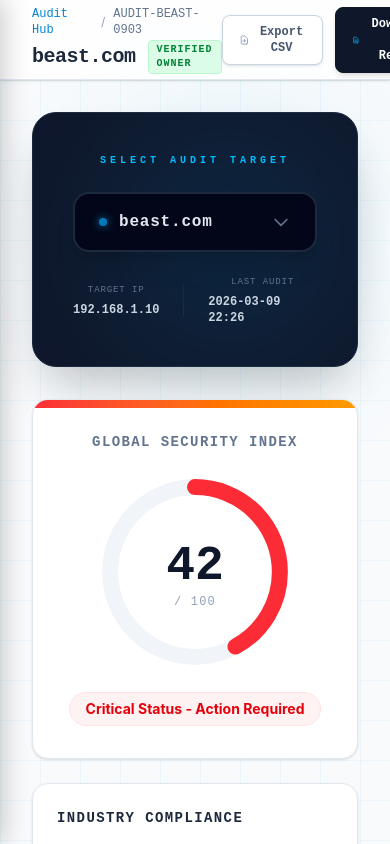
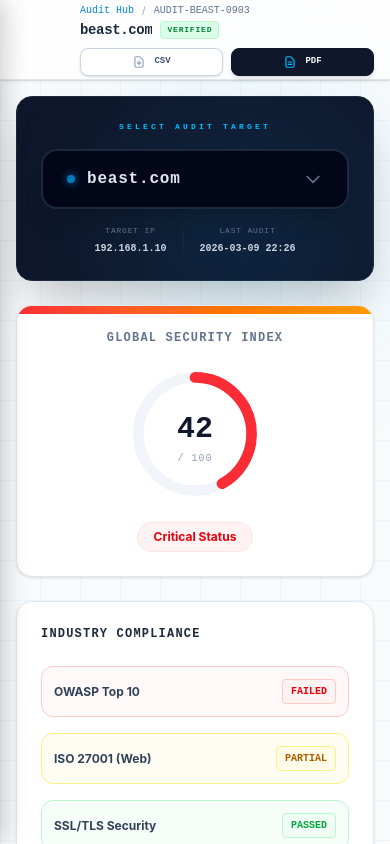
Before and after one commit to Fatradhinata/onyxspire, a Next.js app: page /reports in a window 390 px wide. Built offline with nearby package versions, Linux system fonts and the light colour scheme.

Commit message:
feat: update reports page

```diff
--- a/app/(dashboard)/reports/page.tsx
+++ b/app/(dashboard)/reports/page.tsx
@@ -304,55 +304,55 @@
 
   return (
     <div className="font-inter bg-[#f8fafc] text-slate-800 h-screen overflow-hidden flex selection:bg-sky-500 selection:text-white">
-      <main className="flex-1 flex flex-col h-full relative bg-dashboard-grid z-10 overflow-y-auto pb-20">
+      <main className="flex-1 flex flex-col h-full relative bg-dashboard-grid z-10 overflow-y-auto terminal-scroll pb-20">
 
         {/* ── Header ── */}
-        <header className="h-20 bg-white/80 backdrop-blur-md border-b border-slate-200 px-8 flex items-center justify-between sticky top-0 z-40 shadow-sm flex-shrink-0">
+        <header className="h-20 bg-white/80 backdrop-blur-md border-b border-slate-200 pl-20 pr-4 md:px-8 flex flex-col sm:flex-row items-start sm:items-center justify-center sm:justify-between sticky top-0 z-40 shadow-sm flex-shrink-0 gap-2 sm:gap-0 py-2 sm:py-0">
           <div>
             <div className="flex items-center gap-2 mb-0.5">
-              <span className="text-xs font-mono-custom text-sky-600">Audit Hub</span>
-              <span className="text-xs text-slate-400">/</span>
-              <span className="text-xs font-mono-custom text-slate-500">{data.id}</span>
+              <span className="text-[10px] sm:text-xs font-mono-custom text-sky-600">Audit Hub</span>
+              <span className="text-[10px] sm:text-xs text-slate-400">/</span>
+              <span className="text-[10px] sm:text-xs font-mono-custom text-slate-500 truncate max-w-[100px] sm:max-w-none">{data.id}</span>
             </div>
-            <h2 className="font-mono-custom font-bold text-xl text-slate-800 tracking-tight flex items-center gap-3">
-              {data.domain}
+            <h2 className="font-mono-custom font-bold text-sm sm:text-xl text-slate-800 tracking-tight flex items-center gap-2 sm:gap-3">
+              <span className="truncate max-w-[150px] sm:max-w-none">{data.domain}</span>
               {data.verified && (
-                <span className="bg-green-100 text-green-700 border border-green-200 px-2 py-0.5 rounded text-[10px] uppercase font-bold tracking-widest">
-                  Verified Owner
+                <span className="bg-green-100 text-green-700 border border-green-200 px-1.5 sm:px-2 py-0.5 rounded text-[8px] sm:text-[10px] uppercase font-bold tracking-widest shrink-0">
+                  Verified
                 </span>
               )}
             </h2>
           </div>
 
-          <div className="flex items-center gap-3">
+          <div className="flex items-center gap-2 sm:gap-3 w-full sm:w-auto">
             <button
               onClick={handleExportCSV}
-              className="bg-white hover:bg-slate-50 text-slate-600 border border-slate-300 font-mono-custom font-bold text-xs px-4 py-2 rounded-lg transition-colors flex items-center gap-2 shadow-sm"
+              className="flex-1 sm:flex-none bg-white hover:bg-slate-50 text-slate-600 border border-slate-300 font-mono-custom font-bold text-[9px] sm:text-xs px-3 sm:px-4 py-1.5 sm:py-2 rounded-lg transition-colors flex items-center justify-center gap-2 shadow-sm"
             >
-              <svg className="w-4 h-4 text-slate-400" fill="none" stroke="currentColor" viewBox="0 0 24 24">
+              <svg className="w-3.5 h-3.5 sm:w-4 sm:h-4 text-slate-400" fill="none" stroke="currentColor" viewBox="0 0 24 24">
                 <path strokeLinecap="round" strokeLinejoin="round" strokeWidth={2} d="M12 10v6m0 0l-3-3m3 3l3-3m2 8H7a2 2 0 01-2-2V5a2 2 0 012-2h5.586a1 1 0 01.707.293l5.414 5.414a1 1 0 01.293.707V19a2 2 0 01-2 2z" />
               </svg>
-              Export CSV
+              CSV
             </button>
             <button
               onClick={handleDownloadPDF}
-              className="bg-slate-900 hover:bg-slate-800 text-white border border-slate-900 font-mono-custom font-bold text-xs px-4 py-2 rounded-lg transition-colors flex items-center gap-2 shadow-md"
+              className="flex-1 sm:flex-none bg-slate-900 hover:bg-slate-800 text-white border border-slate-900 font-mono-custom font-bold text-[9px] sm:text-xs px-3 sm:px-4 py-1.5 sm:py-2 rounded-lg transition-colors flex items-center justify-center gap-2 shadow-md"
             >
-              <svg className="w-4 h-4 text-sky-400" fill="none" stroke="currentColor" viewBox="0 0 24 24">
+              <svg className="w-3.5 h-3.5 sm:w-4 sm:h-4 text-sky-400" fill="none" stroke="currentColor" viewBox="0 0 24 24">
                 <path strokeLinecap="round" strokeLinejoin="round" strokeWidth={2} d="M9 12h6m-6 4h6m2 5H7a2 2 0 01-2-2V5a2 2 0 012-2h5.586a1 1 0 01.707.293l5.414 5.414a1 1 0 01.293.707V19a2 2 0 01-2 2z" />
               </svg>
-              Download PDF Report
+              PDF
             </button>
           </div>
         </header>
 
-        <div className="p-8 max-w-[90rem] mx-auto w-full space-y-8">
+        <div className="p-4 md:p-6 xl:p-8 max-w-[90rem] mx-auto w-full space-y-6 sm:space-y-8">
 
           {/* ── Scalable Domain Selector (THE HUB) ── */}
-          <section className="bg-slate-900 border border-slate-800 rounded-3xl p-10 shadow-2xl relative overflow-visible">
+          <section className="bg-slate-900 border border-slate-800 rounded-2xl md:rounded-3xl p-6 sm:p-10 shadow-2xl relative overflow-visible">
              <div className="absolute top-0 right-0 w-64 h-64 bg-sky-500/10 rounded-full blur-3xl pointer-events-none" />
              <div className="relative z-10 flex flex-col items-center">
-                <h3 className="font-mono-custom text-[10px] font-bold text-sky-400 uppercase tracking-[0.4em] mb-6">
+                <h3 className="font-mono-custom text-[8px] sm:text-[10px] font-bold text-sky-400 uppercase tracking-[0.4em] mb-4 sm:mb-6">
                    Select Audit Target
                 </h3>
 
@@ -362,29 +362,29 @@
                   onSelect={setSelectedDomain}
                 />
 
-                <div className="mt-6 flex items-center gap-6">
+                <div className="mt-4 sm:mt-6 flex items-center gap-4 sm:gap-6">
                   <div className="flex flex-col items-center">
-                    <span className="text-[9px] font-mono-custom text-slate-500 uppercase tracking-widest mb-1">Target IP</span>
-                    <span className="text-xs font-mono-custom text-slate-300 font-bold">{data.ip}</span>
+                    <span className="text-[8px] sm:text-[9px] font-mono-custom text-slate-500 uppercase tracking-widest mb-1">Target IP</span>
+                    <span className="text-[10px] sm:text-xs font-mono-custom text-slate-300 font-bold">{data.ip}</span>
                   </div>
-                  <div className="w-px h-8 bg-slate-800" />
+                  <div className="w-px h-6 sm:h-8 bg-slate-800" />
                   <div className="flex flex-col items-center">
-                    <span className="text-[9px] font-mono-custom text-slate-500 uppercase tracking-widest mb-1">Last Audit</span>
-                    <span className="text-xs font-mono-custom text-slate-300 font-bold">{data.timestamp}</span>
+                    <span className="text-[8px] sm:text-[9px] font-mono-custom text-slate-500 uppercase tracking-widest mb-1">Last Audit</span>
+                    <span className="text-[10px] sm:text-xs font-mono-custom text-slate-300 font-bold">{data.timestamp}</span>
                   </div>
                 </div>
              </div>
           </section>
 
           {/* ── Global Index Section ── */}
-          <div className="grid grid-cols-1 lg:grid-cols-12 gap-6">
-            <div className="col-span-1 lg:col-span-8 bg-white border border-slate-200 rounded-2xl p-8 shadow-sm flex flex-col items-center justify-center relative overflow-hidden">
+          <div className="grid grid-cols-1 xl:grid-cols-12 gap-6">
+            <div className="col-span-1 xl:col-span-8 bg-white border border-slate-200 rounded-2xl p-6 sm:p-8 shadow-sm flex flex-col items-center justify-center relative overflow-hidden">
               <div className="absolute top-0 left-0 w-full h-2 bg-gradient-to-r from-red-500 to-amber-500" />
-              <h3 className="font-mono-custom font-bold text-sm text-slate-500 uppercase tracking-widest w-full text-center mb-6">
+              <h3 className="font-mono-custom font-bold text-xs sm:text-sm text-slate-500 uppercase tracking-widest w-full text-center mb-6">
                 Global Security Index
               </h3>
 
-              <div className="relative w-48 h-48 flex items-center justify-center">
+              <div className="relative w-32 h-32 sm:w-48 sm:h-48 flex items-center justify-center">
                 <svg className="w-full h-full transform -rotate-90" viewBox="0 0 36 36">
                   <circle cx="18" cy="18" r="15.9155" fill="none" className="text-slate-100" stroke="currentColor" strokeWidth="3" />
                   <circle cx="18" cy="18" r="15.9155" fill="none"
@@ -396,19 +396,19 @@
                   />
                 </svg>
                 <div className="absolute inset-0 flex flex-col items-center justify-center mt-2">
-                  <span className="font-mono-custom font-extrabold text-5xl text-slate-900">{data.score}</span>
-                  <span className="font-mono-custom text-xs text-slate-400 uppercase tracking-widest mt-1">/ 100</span>
+                  <span className="font-mono-custom font-extrabold text-3xl sm:text-5xl text-slate-900">{data.score}</span>
+                  <span className="font-mono-custom text-[10px] sm:text-xs text-slate-400 uppercase tracking-widest mt-1">/ 100</span>
                 </div>
               </div>
 
-              <p className={`mt-6 text-center text-sm font-bold px-4 py-1.5 rounded-full border
+              <p className={`mt-6 text-center text-xs sm:text-sm font-bold px-4 py-1.5 rounded-full border
                 ${data.score < 50 ? "text-red-600 bg-red-50 border-red-100" : data.score < 80 ? "text-amber-600 bg-amber-50 border-amber-100" : "text-green-600 bg-green-50 border-green-100"}`}>
-                {data.score < 50 ? "Critical Status - Action Required" : data.score < 80 ? "Elevated Risk - Review Needed" : "Secure Environment"}
+                {data.score < 50 ? "Critical Status" : data.score < 80 ? "Elevated Risk" : "Secure Environment"}
               </p>
             </div>
 
-            <div className="col-span-1 lg:col-span-4 bg-white border border-slate-200 rounded-2xl p-6 shadow-sm flex flex-col">
-              <h3 className="font-mono-custom font-bold text-sm text-slate-800 uppercase tracking-widest mb-6">
+            <div className="col-span-1 xl:col-span-4 bg-white border border-slate-200 rounded-2xl p-6 shadow-sm flex flex-col">
+              <h3 className="font-mono-custom font-bold text-xs sm:text-sm text-slate-800 uppercase tracking-widest mb-6">
                 Industry Compliance
               </h3>
               <div className="space-y-4 flex-1">
@@ -420,26 +420,26 @@
           </div>
 
           {/* ── Summary Stats ── */}
-          <div className="grid grid-cols-1 lg:grid-cols-4 gap-6">
-            <div className="lg:col-span-3 grid grid-cols-2 md:grid-cols-4 gap-4">
+          <div className="grid grid-cols-1 xl:grid-cols-4 gap-6">
+            <div className="xl:col-span-3 grid grid-cols-2 sm:grid-cols-4 gap-4">
               {[
                 { label: "Critical", val: data.summary.critical, color: "border-red-600 text-red-600 bg-red-50" },
                 { label: "High", val: data.summary.high, color: "border-orange-500 text-orange-600 bg-orange-50" },
                 { label: "Medium", val: data.summary.medium, color: "border-amber-400 text-amber-600 bg-amber-50" },
                 { label: "Low / Info", val: data.summary.low, color: "border-sky-400 text-sky-600 bg-sky-50" },
               ].map(stat => (
-                <div key={stat.label} className={`bg-white border-l-4 ${stat.color.split(' ')[0]} border-y border-r border-slate-200 rounded-r-xl p-5 shadow-sm hover:shadow-md transition-shadow`}>
-                  <span className={`inline-block ${stat.color.split(' ')[2]} ${stat.color.split(' ')[1]} text-[10px] font-mono-custom font-bold uppercase tracking-widest mb-2 px-2 py-0.5 rounded`}>
+                <div key={stat.label} className={`bg-white border-l-4 ${stat.color.split(' ')[0]} border-y border-r border-slate-200 rounded-r-xl p-4 sm:p-5 shadow-sm hover:shadow-md transition-shadow`}>
+                  <span className={`inline-block ${stat.color.split(' ')[2]} ${stat.color.split(' ')[1]} text-[8px] sm:text-[10px] font-mono-custom font-bold uppercase tracking-widest mb-1 sm:mb-2 px-1.5 sm:px-2 py-0.5 rounded shrink-0`}>
                     {stat.label}
                   </span>
-                  <p className={`text-4xl font-mono-custom font-bold ${stat.color.split(' ')[1]}`}>{stat.val}</p>
+                  <p className={`text-2xl sm:text-4xl font-mono-custom font-bold ${stat.color.split(' ')[1]}`}>{stat.val}</p>
                 </div>
               ))}
             </div>
 
-            <div className="lg:col-span-1 bg-sky-50 border border-sky-200 rounded-xl p-5 shadow-sm relative overflow-hidden">
-              <h4 className="text-xs font-bold text-sky-800 uppercase tracking-widest mb-2 font-mono-custom">Business Impact</h4>
-              <p className="text-xs text-sky-700 leading-relaxed relative z-10 italic">
+            <div className="xl:col-span-1 bg-sky-50 border border-sky-200 rounded-xl p-5 shadow-sm relative overflow-hidden">
+              <h4 className="text-[10px] sm:text-xs font-bold text-sky-800 uppercase tracking-widest mb-2 font-mono-custom">Business Impact</h4>
+              <p className="text-[11px] sm:text-xs text-sky-700 leading-relaxed relative z-10 italic">
                 {data.score < 50
                   ? "\"Critical vulnerabilities detected. Unauthorized access to database and sensitive data is highly probable.\""
                   : "\"General security posture is maintained, however minor improvements are recommended to prevent reconnaissance.\""}
@@ -448,57 +448,57 @@
           </div>
 
           {/* ── Technical Findings ── */}
-          <div className="mt-12">
-            <div className="flex items-center gap-3 mb-6">
-              <h3 className="font-amarillo text-3xl text-slate-900 drop-shadow-sm uppercase">
+          <div className="mt-8 sm:mt-12">
+            <div className="flex flex-col sm:flex-row sm:items-center gap-3 mb-6">
+              <h3 className="font-amarillo text-xl sm:text-3xl text-slate-900 drop-shadow-sm uppercase">
                 Technical <span className="text-sky-500">Findings</span>
               </h3>
-              <span className="bg-slate-900 text-white text-[10px] font-mono-custom px-3 py-1 rounded-full uppercase tracking-widest">
+              <span className="bg-slate-900 text-white text-[9px] sm:text-[10px] font-mono-custom px-2 sm:px-3 py-1 rounded-full uppercase tracking-widest w-fit">
                 {data.findings.length} Unfiltered Log Entries
               </span>
             </div>
 
-            <div className="space-y-8">
+            <div className="space-y-6 sm:space-y-8">
               {data.findings.length > 0 ? (
                 data.findings.map((f) => (
-                  <div key={f.id} className="bg-white border border-slate-200 rounded-2xl shadow-md overflow-hidden flex flex-col lg:flex-row">
-                    <div className="w-full lg:w-1/2 border-r border-slate-100 flex flex-col">
-                      <div className="bg-slate-50 border-b border-slate-100 px-6 py-4 flex items-center justify-between">
-                        <div className="flex items-center gap-3">
+                  <div key={f.id} className="bg-white border border-slate-200 rounded-2xl shadow-md overflow-hidden flex flex-col xl:flex-row">
+                    <div className="w-full xl:w-1/2 border-b xl:border-b-0 xl:border-r border-slate-100 flex flex-col">
+                      <div className="bg-slate-50 border-b border-slate-100 px-4 sm:px-6 py-3 sm:py-4 flex items-center justify-between">
+                        <div className="flex items-center gap-2 sm:gap-3">
                           <SeverityBadge severity={f.severity} />
-                          <span className="font-mono-custom text-xs text-slate-600 bg-white border border-slate-200 px-2 py-0.5 rounded">
+                          <span className="font-mono-custom text-[10px] sm:text-xs text-slate-600 bg-white border border-slate-200 px-2 py-0.5 rounded">
                             {f.cwe}
                           </span>
                         </div>
-                        <span className="font-mono-custom text-xs text-slate-400 font-bold uppercase">{f.tool}</span>
+                        <span className="font-mono-custom text-[10px] sm:text-xs text-slate-400 font-bold uppercase shrink-0">{f.tool}</span>
                       </div>
-                      <div className="p-6 flex-1">
-                        <h4 className="font-bold text-slate-900 text-xl mb-2">{f.title}</h4>
-                        <p className="text-sm text-slate-600 mb-6 leading-relaxed">{f.description}</p>
+                      <div className="p-4 sm:p-6 flex-1">
+                        <h4 className="font-bold text-slate-900 text-lg sm:text-xl mb-2">{f.title}</h4>
+                        <p className="text-xs sm:text-sm text-slate-600 mb-6 leading-relaxed">{f.description}</p>
 
                         <div className="bg-[#0f172a] rounded-xl border border-slate-800 overflow-hidden shadow-inner">
                           <div className="bg-[#1e293b] px-4 py-2 border-b border-slate-800 flex items-center gap-2">
-                            <span className="font-mono-custom text-[10px] text-slate-400 uppercase tracking-widest">Evidence Log</span>
+                            <span className="font-mono-custom text-[9px] sm:text-[10px] text-slate-400 uppercase tracking-widest">Evidence Log</span>
                           </div>
-                          <div className="p-4 font-mono-custom text-xs overflow-x-auto terminal-scroll">
+                          <div className="p-3 sm:p-4 font-mono-custom text-[10px] sm:text-xs overflow-x-auto terminal-scroll">
                             <pre className="text-slate-300 whitespace-pre-wrap">{f.evidence}</pre>
                           </div>
                         </div>
                       </div>
                     </div>
 
-                    <div className="w-full lg:w-1/2 p-6 bg-slate-50/50 flex flex-col justify-center">
-                      <div className="inline-flex items-center gap-2 bg-green-100 border border-green-200 text-green-800 px-3 py-1.5 rounded-lg mb-4 w-fit shadow-sm">
-                        <span className="font-mono-custom text-[10px] font-bold uppercase tracking-widest">Remediation Protocol</span>
+                    <div className="w-full xl:w-1/2 p-4 sm:p-6 bg-slate-50/50 flex flex-col justify-center">
+                      <div className="inline-flex items-center gap-2 bg-green-100 border border-green-200 text-green-800 px-2.5 sm:px-3 py-1 sm:py-1.5 rounded-lg mb-4 w-fit shadow-sm">
+                        <span className="font-mono-custom text-[9px] sm:text-[10px] font-bold uppercase tracking-widest">Remediation Protocol</span>
                       </div>
-                      <p className="text-sm text-slate-600 mb-4 font-bold">{f.remediation}</p>
+                      <p className="text-xs sm:text-sm text-slate-600 mb-4 font-bold">{f.remediation}</p>
 
                       {f.codeSnippet && (
                         <div className="bg-slate-900 rounded-xl overflow-hidden shadow-md">
                           <div className="flex justify-between items-center px-4 py-2 border-b border-slate-700 bg-slate-800/80">
-                            <span className="font-mono-custom text-[10px] text-slate-400">{f.filePath || "Suggested Patch"}</span>
+                            <span className="font-mono-custom text-[9px] sm:text-[10px] text-slate-400 truncate max-w-[200px]">{f.filePath || "Suggested Patch"}</span>
                           </div>
-                          <div className="p-4 font-mono-custom text-xs overflow-x-auto terminal-scroll">
+                          <div className="p-3 sm:p-4 font-mono-custom text-[10px] sm:text-xs overflow-x-auto terminal-scroll">
                             <pre className="text-sky-300 whitespace-pre-wrap">{f.codeSnippet}</pre>
                           </div>
                         </div>
@@ -507,30 +507,30 @@
                   </div>
                 ))
               ) : (
-                <div className="bg-white border-2 border-dashed border-slate-200 rounded-3xl p-20 text-center">
-                   <div className="w-16 h-16 bg-slate-50 rounded-full flex items-center justify-center mx-auto mb-4 border border-slate-100">
-                      <svg className="w-8 h-8 text-slate-300" fill="none" stroke="currentColor" viewBox="0 0 24 24">
+                <div className="bg-white border-2 border-dashed border-slate-200 rounded-2xl sm:rounded-3xl p-10 sm:p-20 text-center">
+                   <div className="w-12 h-12 sm:w-16 sm:h-16 bg-slate-50 rounded-full flex items-center justify-center mx-auto mb-4 border border-slate-100">
+                      <svg className="w-6 h-6 sm:w-8 sm:h-8 text-slate-300" fill="none" stroke="currentColor" viewBox="0 0 24 24">
                         <path strokeLinecap="round" strokeLinejoin="round" strokeWidth={2} d="M9 12h6m-6 4h6m2 5H7a2 2 0 01-2-2V5a2 2 0 012-2h5.586a1 1 0 01.707.293l5.414 5.414a1 1 0 01.293.707V19a2 2 0 01-2 2z" />
                       </svg>
                    </div>
-                   <h4 className="font-bold text-slate-400 font-mono-custom uppercase tracking-widest text-sm">No Vulnerabilities Recorded</h4>
-                   <p className="text-slate-400 text-xs mt-2 font-mono-custom">Clean audit path. No technical findings detected for this node.</p>
+                   <h4 className="font-bold text-slate-400 font-mono-custom uppercase tracking-widest text-xs sm:text-sm">No Vulnerabilities Recorded</h4>
+                   <p className="text-slate-400 text-[10px] sm:text-xs mt-2 font-mono-custom">Clean audit path. No technical findings detected for this node.</p>
                 </div>
               )}
             </div>
           </div>
 
           {/* ── Footer CTA ── */}
-          <div className="mt-16 bg-slate-900 rounded-3xl p-1 relative overflow-hidden shadow-2xl">
+          <div className="mt-12 sm:mt-16 bg-slate-900 rounded-2xl md:rounded-3xl p-0.5 md:p-1 relative overflow-hidden shadow-2xl">
             <div className="absolute inset-0 bg-gradient-to-r from-sky-500 via-indigo-500 to-sky-500 opacity-20 animate-pulse pointer-events-none" />
-            <div className="bg-slate-950 rounded-[1.4rem] p-8 md:p-10 flex flex-col md:flex-row items-center justify-between gap-8 relative z-10">
-              <div className="flex-1 text-center md:text-left">
-                <h3 className="font-amarillo text-3xl text-white tracking-widest mb-2">AUTOMATE YOUR <span className="text-sky-500">DEFENSES</span></h3>
-                <p className="text-slate-400 font-mono-custom text-sm max-w-xl leading-relaxed mb-4">
+            <div className="bg-slate-950 rounded-[1rem] md:rounded-[1.4rem] p-6 sm:p-8 md:p-10 flex flex-col xl:flex-row items-center justify-between gap-6 sm:gap-8 relative z-10">
+              <div className="flex-1 text-center xl:text-left">
+                <h3 className="font-amarillo text-xl sm:text-3xl text-white tracking-widest mb-2 uppercase">AUTOMATE YOUR <span className="text-sky-500">DEFENSES</span></h3>
+                <p className="text-slate-400 font-mono-custom text-[11px] sm:text-sm max-w-xl mx-auto xl:mx-0 leading-relaxed">
                   Stop scanning manually. Integrate Onyxspire directly into your CI/CD pipeline.
                 </p>
               </div>
-              <button className="bg-gradient-to-r from-sky-500 to-blue-600 hover:from-sky-400 hover:to-blue-500 text-white font-mono-custom font-bold text-sm px-8 py-4 rounded-xl shadow-[0_0_20px_rgba(14,165,233,0.4)] transition-transform transform hover:-translate-y-1">
+              <button className="w-full sm:w-auto bg-gradient-to-r from-sky-500 to-blue-600 hover:from-sky-400 hover:to-blue-500 text-white font-mono-custom font-bold text-xs sm:text-sm px-8 py-3 sm:py-4 rounded-xl shadow-[0_0_20px_rgba(14,165,233,0.4)] transition-transform transform hover:-translate-y-1 active:scale-95 shrink-0">
                 Generate API Keys
               </button>
             </div>
```
